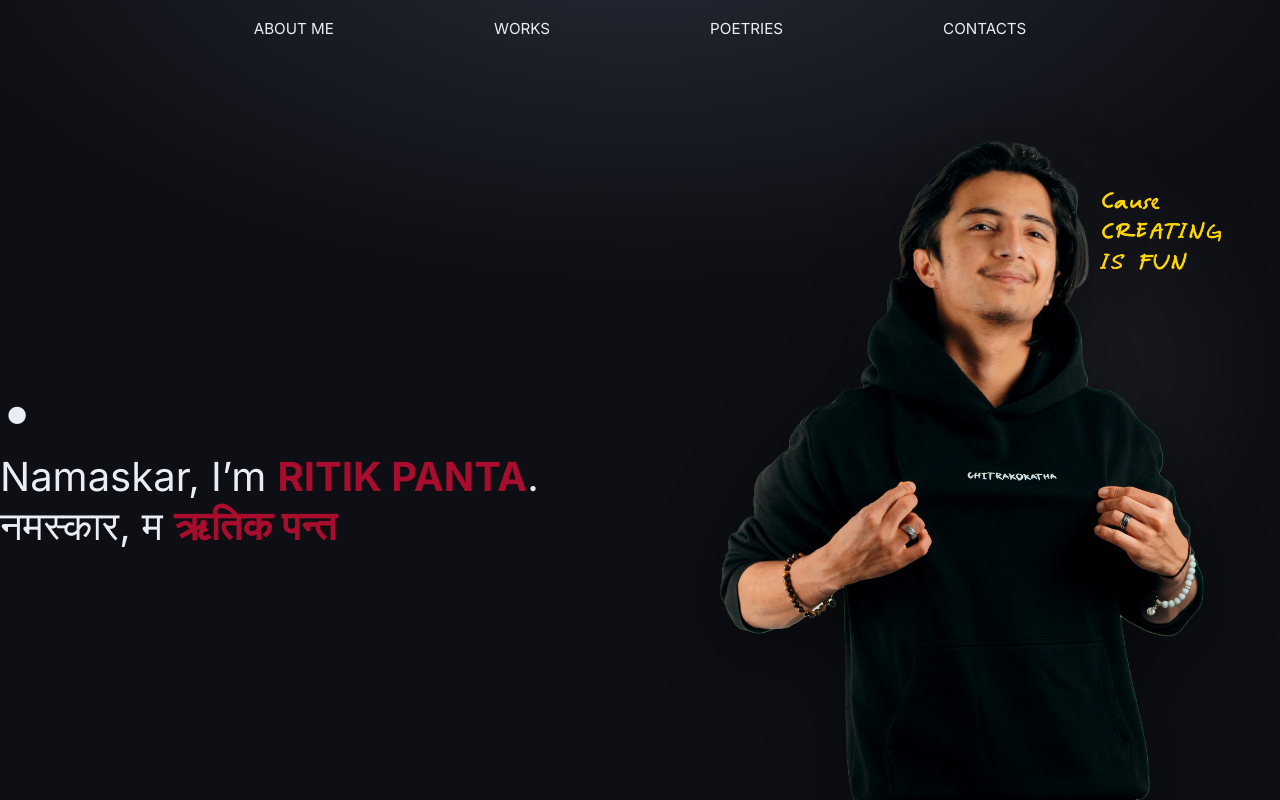
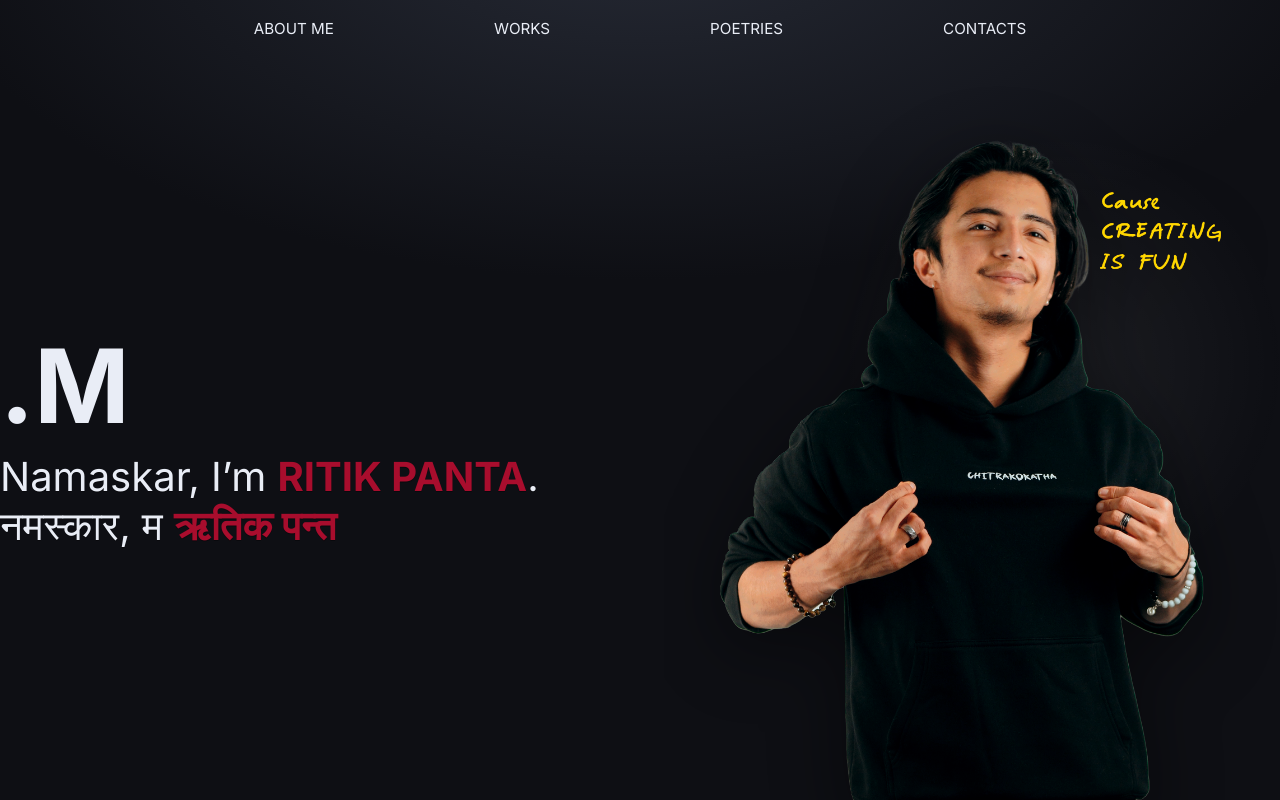
Before and after one commit to Ritikpanta/profileofritik, a React (Vite) app: page / in a window 1280 px wide. Built offline with nearby package versions, Linux system fonts and the light colour scheme.

Commit message:
text changes

```diff
--- a/src/components/Hero.jsx
+++ b/src/components/Hero.jsx
@@ -4,7 +4,7 @@ export default function Hero() {
   // the words you want to cycle through
 
 
-  const words = [".STUDENT", ".MUSICIAN", ".CREATOR"];
+  const words = [".DESIGNER", ".MUSICIAN",".STUDENT", ".CREATOR"];
 
   const [w, setW] = useState(0);        // which word
   const [len, setLen] = useState(0);    // how many letters are visible
@@ -12,7 +12,7 @@ export default function Hero() {
 
   useEffect(() => {
     // typing speed
-    const TYPE = 400;
+    const TYPE = 300;
     const ERASE = 150;
     const HOLD = 900;
 
```
